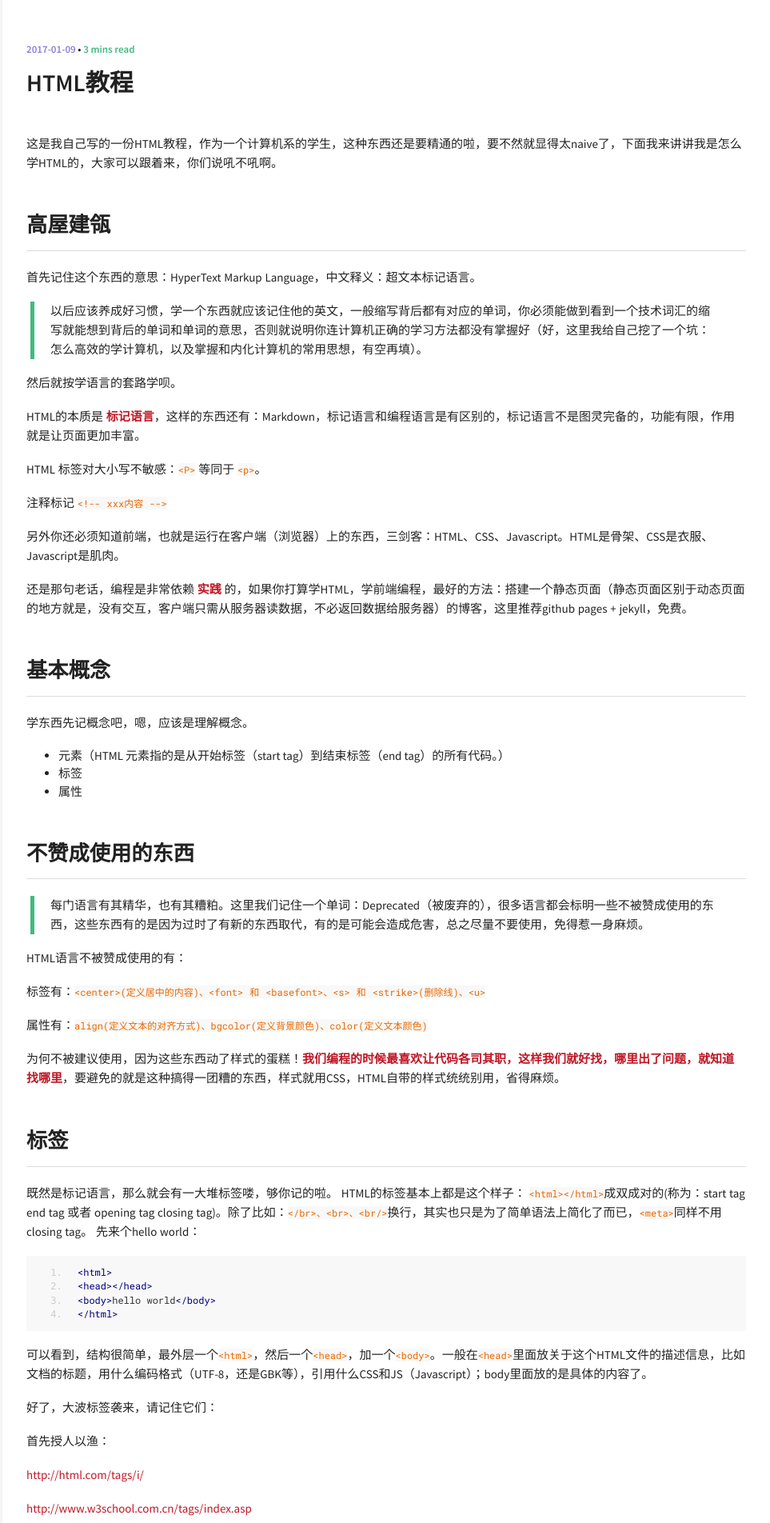
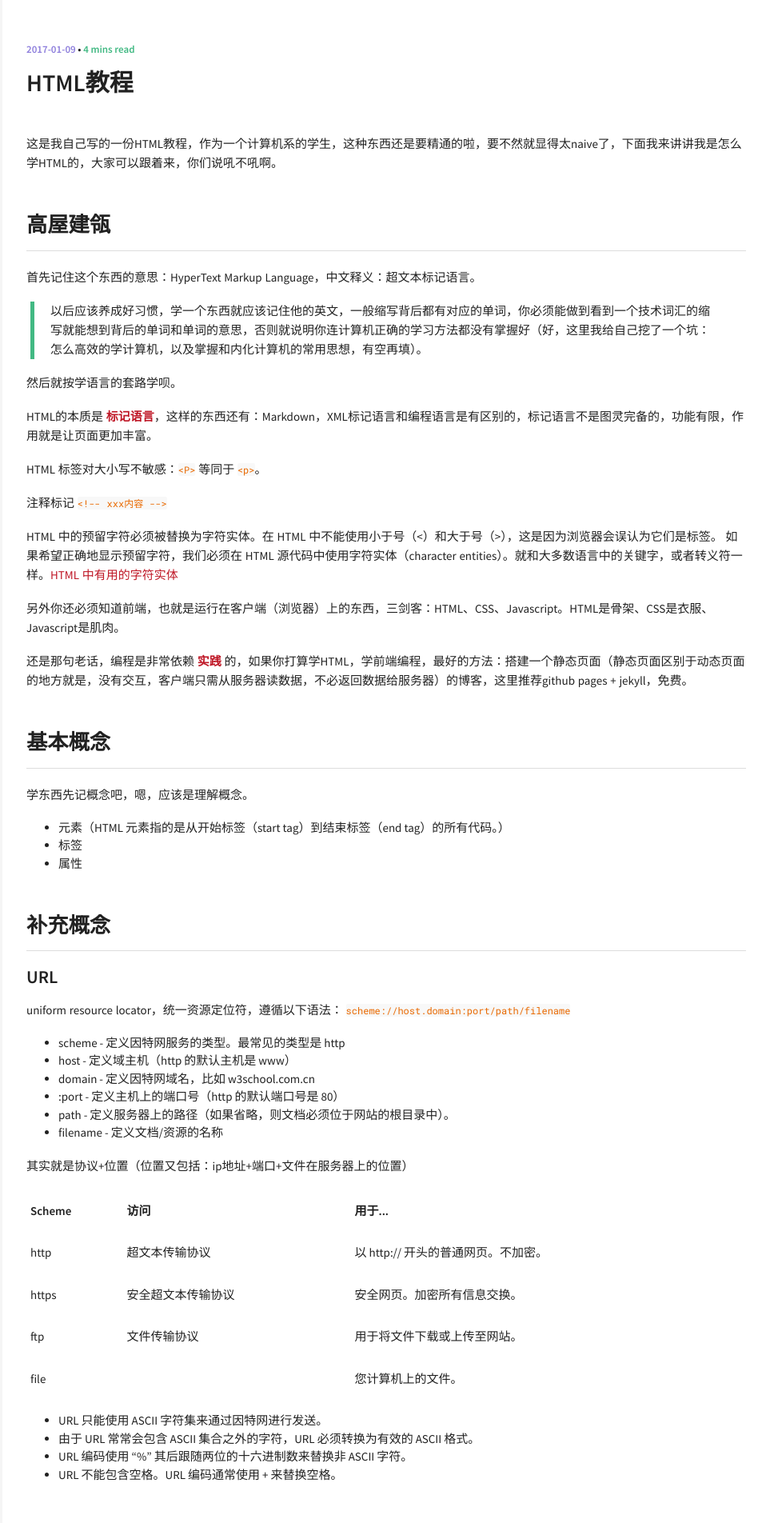
Before and after one commit to transcendtron/liuqinh2s.github.io, a Jekyll site: the page built from _posts/2017-1-9-HTML教程.md, in a window 1280 px wide. Shown: the top 1904 px of the page at 80% size, without its empty margins (317-1280 px from the left). Built offline with Jekyll 4.4.1, drawn with Linux system fonts in a browser that asks for light colours; some of the changed text lies outside the part shown.

Commit message:
blog HTML教程

````diff
--- a/_posts/2017-1-9-HTML教程.md
+++ b/_posts/2017-1-9-HTML教程.md
@@ -15,11 +15,14 @@
 
 然后就按学语言的套路学呗。
 
-HTML的本质是 **标记语言**，这样的东西还有：Markdown，标记语言和编程语言是有区别的，标记语言不是图灵完备的，功能有限，作用就是让页面更加丰富。
+HTML的本质是 **标记语言**，这样的东西还有：Markdown，XML标记语言和编程语言是有区别的，标记语言不是图灵完备的，功能有限，作用就是让页面更加丰富。
 
 HTML 标签对大小写不敏感：`<P>` 等同于 `<p>`。
 
 注释标记 `<!-- xxx内容 -->`
+
+HTML 中的预留字符必须被替换为字符实体。在 HTML 中不能使用小于号（<）和大于号（>），这是因为浏览器会误认为它们是标签。
+如果希望正确地显示预留字符，我们必须在 HTML 源代码中使用字符实体（character entities）。就和大多数语言中的关键字，或者转义符一样。[HTML 中有用的字符实体](http://www.w3school.com.cn/html/html_entities.asp)
 
 另外你还必须知道前端，也就是运行在客户端（浏览器）上的东西，三剑客：HTML、CSS、Javascript。HTML是骨架、CSS是衣服、Javascript是肌肉。
 
@@ -32,6 +35,60 @@
 - 元素（HTML 元素指的是从开始标签（start tag）到结束标签（end tag）的所有代码。）
 - 标签
 - 属性
+
+## 补充概念
+
+### URL
+
+uniform resource locator，统一资源定位符，遵循以下语法：
+`scheme://host.domain:port/path/filename`
+
+- scheme - 定义因特网服务的类型。最常见的类型是 http
+- host - 定义域主机（http 的默认主机是 www）
+- domain - 定义因特网域名，比如 w3school.com.cn
+- :port - 定义主机上的端口号（http 的默认端口号是 80）
+- path - 定义服务器上的路径（如果省略，则文档必须位于网站的根目录中）。
+- filename - 定义文档/资源的名称
+
+其实就是协议+位置（位置又包括：ip地址+端口+文件在服务器上的位置）
+
+<table class="dataintable">
+<tr>
+<th>Scheme</th>
+<th>访问</th>
+<th>用于...</th>
+</tr>
+
+<tr>
+<td>http</td>
+<td>超文本传输协议</td>
+<td>以 http:// 开头的普通网页。不加密。</td>
+</tr>
+
+<tr>
+<td>https</td>
+<td>安全超文本传输协议</td>
+<td>安全网页。加密所有信息交换。</td>
+</tr>
+
+<tr>
+<td>ftp</td>
+<td>文件传输协议</td>
+<td>用于将文件下载或上传至网站。</td>
+</tr>
+
+<tr>
+<td>file</td>
+<td>&nbsp;</td>
+<td>您计算机上的文件。</td>
+</tr>
+</table>
+
+- URL 只能使用 ASCII 字符集来通过因特网进行发送。
+- 由于 URL 常常会包含 ASCII 集合之外的字符，URL 必须转换为有效的 ASCII 格式。
+- URL 编码使用 "%" 其后跟随两位的十六进制数来替换非 ASCII 字符。
+- URL 不能包含空格。URL 编码通常使用 + 来替换空格。
+
 
 ## 不赞成使用的东西
 
@@ -142,7 +199,8 @@
 
 ### 界面布局
 
-好了，可能有人问界面布局怎么办，界面布局请用CSS
+好了，可能有人问界面布局怎么办，界面布局请用CSS.
+[w3school 展示的HTML布局](http://www.w3school.com.cn/html/html_layout.asp)
 
 ### 响应式web设计
 
@@ -165,8 +223,110 @@
 
 This feature is valid in HTML5, but is not recommended for use in most situations. Please read usage details below.
 
-Read more: http://html.com/search/http-equiv/#ixzz4VJu2LmnY
+给你例子你就看懂了：
+
+```
+<html>
+
+<frameset cols="25%,50%,25%">
+
+  <frame src="/example/html/frame_a.html">
+  <frame src="/example/html/frame_b.html">
+  <frame src="/example/html/frame_c.html">
+
+</frameset>
+
+</html>
+```
 
 ### HTML Iframe
 
+中文名：HTML 内联框架，
 iframe 用于在网页内显示网页。
+[w3school 展示的HTML Iframe](http://www.w3school.com.cn/html/html_iframe.asp)
+
+### HTML <!DOCTYPE>
+
+- <!DOCTYPE> 声明必须是 HTML 文档的第一行，位于 <html> 标签之前。
+- <!DOCTYPE> 不是 HTML 标签。它为浏览器提供一项信息（声明），即 HTML 是用什么版本编写的。
+
+<table class="dataintable">
+<tr>
+<th style="width:40%;">版本</th>
+<th>年份</th>
+</tr>
+
+<tr>
+<td>HTML</td>
+<td>1991</td>
+</tr>
+
+<tr>
+<td>HTML+</td>
+<td>1993</td>
+</tr>
+
+<tr>
+<td>HTML 2.0</td>
+<td>1995</td>
+</tr>
+
+<tr>
+<td>HTML 3.2</td>
+<td>1997</td>
+</tr>
+
+<tr>
+<td>HTML 4.01</td>
+<td>1999</td>
+</tr>
+
+<tr>
+<td>XHTML 1.0</td>
+<td>2000</td>
+</tr>
+
+<tr>
+<td>HTML5</td>
+<td>2012</td>
+</tr>
+
+<tr>
+<td>XHTML5</td>
+<td>2013</td>
+</tr>
+</table>
+
+常用的声明：
+
+**HTML5**
+
+```
+<!DOCTYPE html>
+```
+
+[网页示例](https://liuqinh2s.github.io/)右键查看源码，你就能看到这个网页版本是HTML5
+
+**HTML 4.01**
+
+```
+<!DOCTYPE HTML PUBLIC "-//W3C//DTD HTML 4.01 Transitional//EN"
+"http://www.w3.org/TR/html4/loose.dtd">
+```
+
+[网页示例](http://www.cwziyouren.com/ceshi/new86ci.php?affid=googl_wm_86pay_txt&gclid=CPXv0frvttECFYeYvAodGwoOkg)右键查看源码，你就能看到这个网页版本是HTML 4.01
+
+**XHTML 1.0**
+
+```
+<!DOCTYPE html PUBLIC "-//W3C//DTD XHTML 1.0 Transitional//EN"
+"http://www.w3.org/TR/xhtml1/DTD/xhtml1-transitional.dtd">
+```
+
+[网页示例](http://www.trendmicro.com.cn/box/?gclid=CJyy6bnyttECFQsmvQod58kEMw)右键查看源码，你就能看到这个网页版本是XHTML 1.0
+
+### XHTML 简介
+
+只需记住XHTML 是以 XML 应用的方式定义的 HTML，为的是更为严格的语法从而方便的解释HTML（因为小型设备往往缺乏解释“糟糕”的标记语言的资源和能力。）。
+
+[w3school的XHTML简介](http://www.w3school.com.cn/html/html_xhtml.asp)
````
Also changed, not shown: _posts/2017-1-6-Mac使用总结.md (+2 -0 lines).
